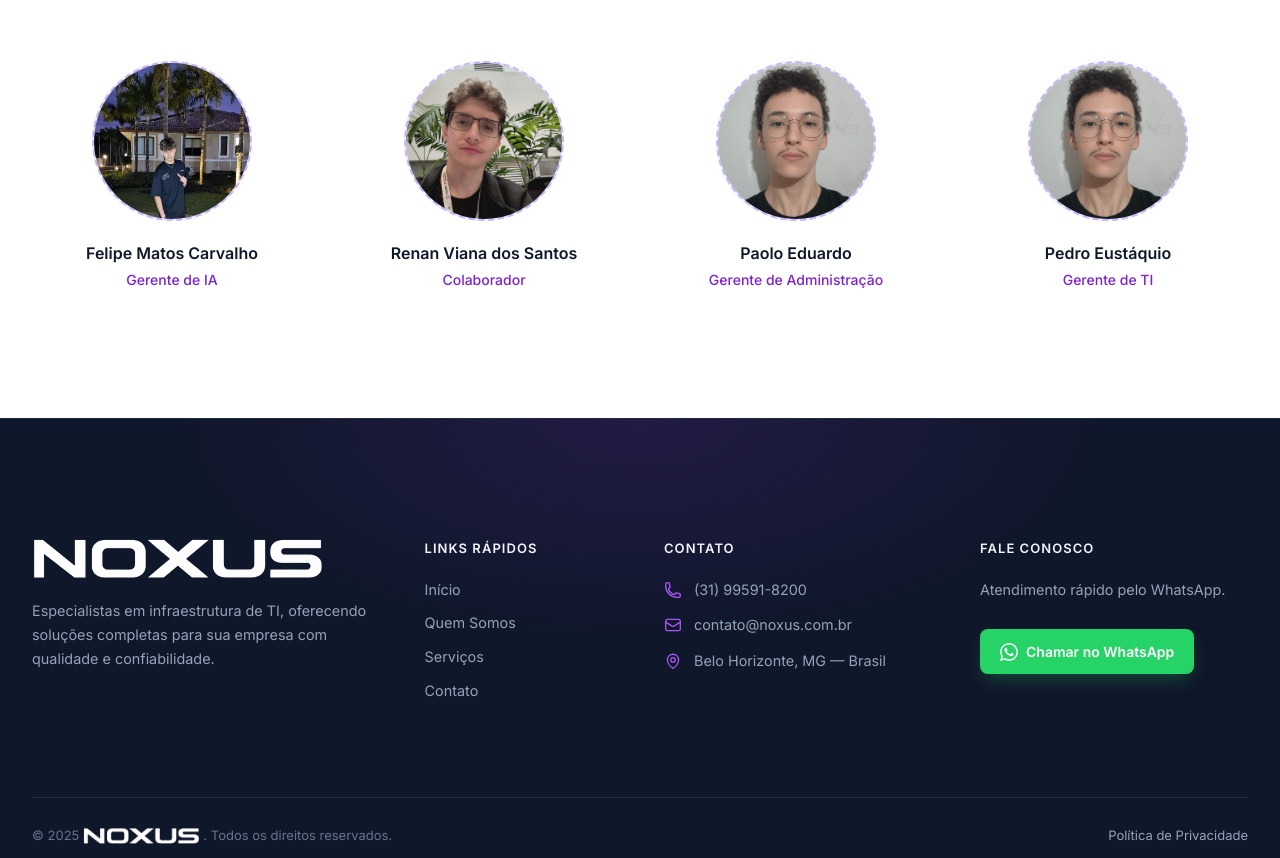
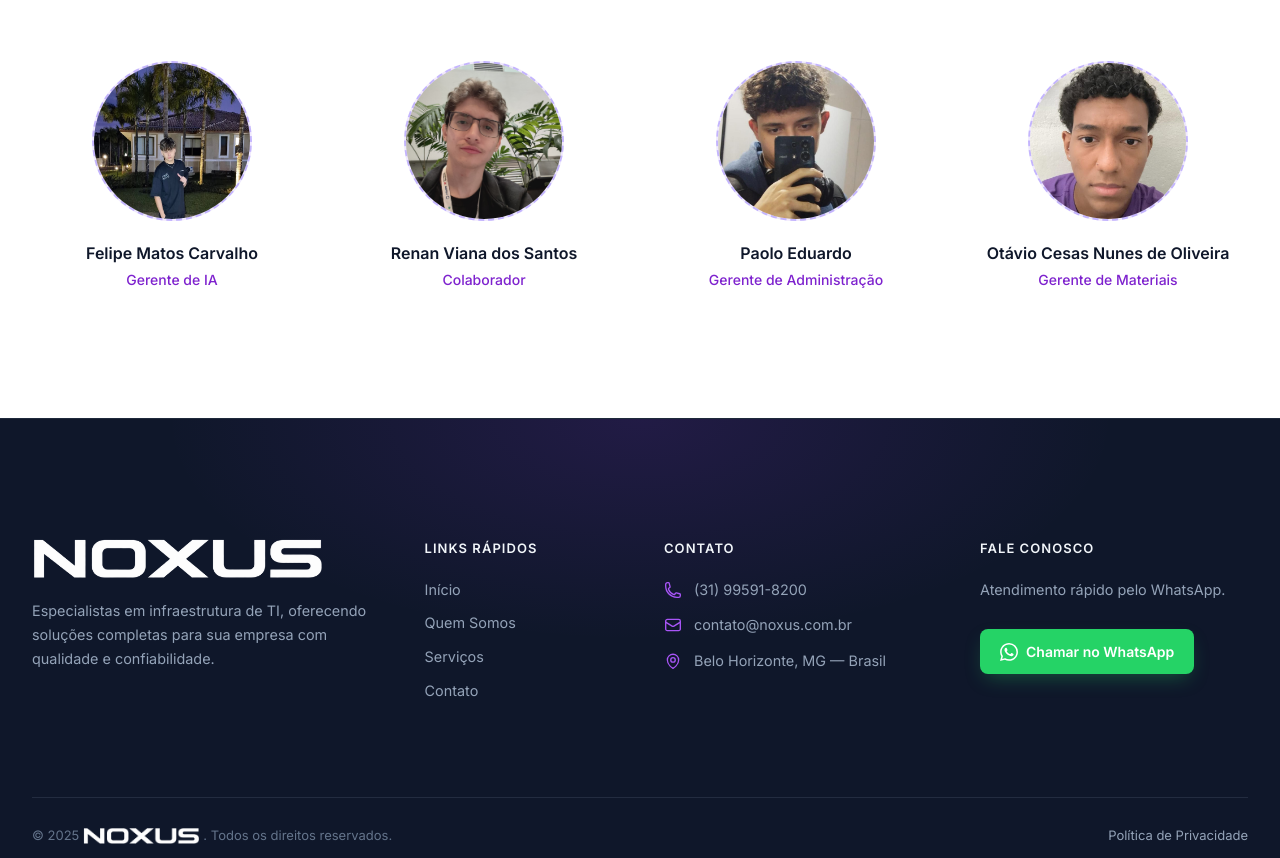
Before and after one commit to PedroEustaq/noxusBETA, a website: page qmsomos.html in a window 1280 px wide. Shown: the part 982-1840 px from the top of the page. Drawn offline with Linux system fonts and the light colour scheme.

Commit message:
Update qmsomos.html

```diff
--- a/qmsomos.html
+++ b/qmsomos.html
@@ -143,16 +143,16 @@
 
           <!-- Membro 7 -->
           <div class="team-member">
-            <img src="assets/grupo/Pedro.jpeg" alt="" class="placeholder-circle">
+            <img src="assets/grupo/paolao.jpeg" alt="" class="placeholder-circle">
             <p class="team-name">Paolo Eduardo</p>
             <p class="team-role">Gerente de Administração</p>
           </div>
 
           <!-- Membro 8 -->
           <div class="team-member">
-            <img src="assets/grupo/Pedro.jpeg" alt="" class="placeholder-circle">
-            <p class="team-name">Pedro Eustáquio</p>
-            <p class="team-role">Gerente de TI</p>
+            <img src="assets/grupo/otavio.jpeg" alt="" class="placeholder-circle">
+            <p class="team-name">Otávio Cesas Nunes de Oliveira</p>
+            <p class="team-role">Gerente de Materiais</p>
           </div>
         </div>
       </div>
```
